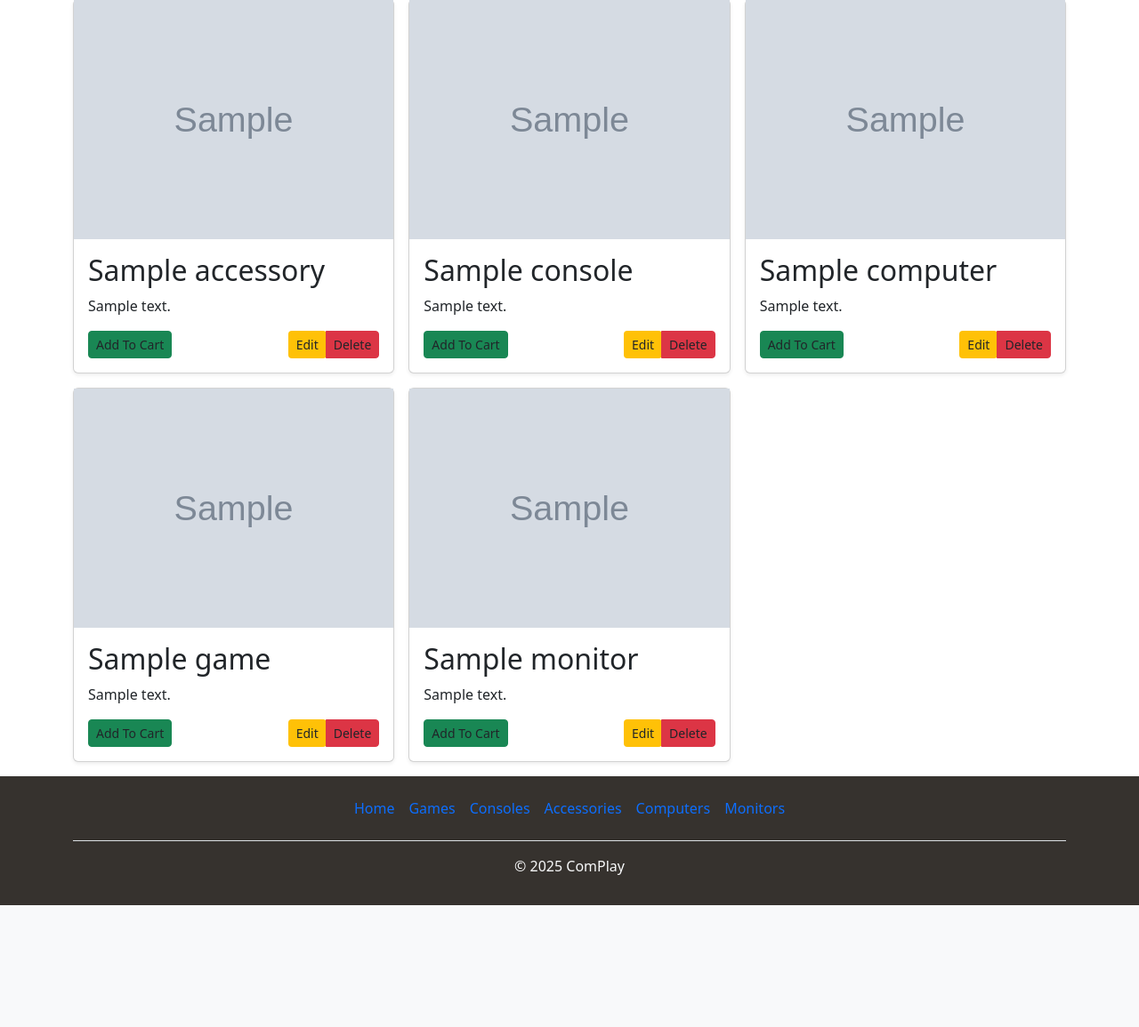
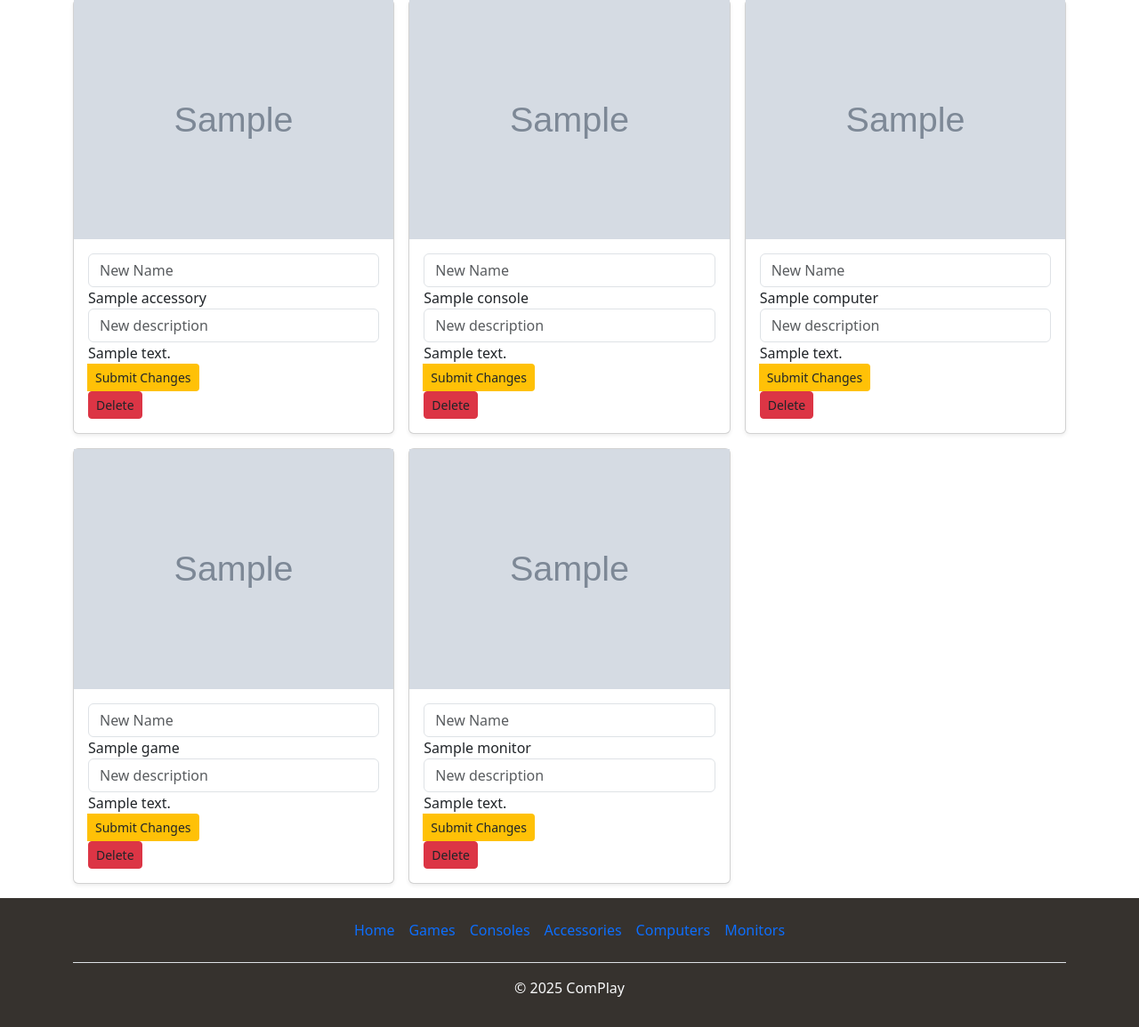
Before and after one commit to lepperson11/python-final, a Flask app: page /admin in a window 1280 px wide. Shown: the part 97-1252 px from the top of the page at 89% size. Before the commit the page ends 1115 px from the top, so only its background shows below. Run offline with Flask 3, Linux system fonts and the light colour scheme; a user stored in the database is signed in; grey boxes marked "Sample" are stand-in pictures; a database or web service that is not in the repository returns one stand-in record (values such as "Sample title").

Commit message:
added the edit and delete methods

```diff
--- a/main.py
+++ b/main.py
@@ -1,4 +1,4 @@
-from flask import Flask, render_template, request, url_for, redirect, session
+from flask import Flask, render_template, request, url_for, redirect, session, abort
 from bson import ObjectId
 from pymongo import MongoClient
 import bcrypt
@@ -19,27 +19,6 @@ computersdb = db.computers
 consolesdb = db.consoles
 gamesdb = db.games
 monitorsdb = db.monitors
-
-# class Base(DeclarativeBase):
-#     pass
-# app.config['SQLALCHEMY_DATABASE_URI'] = 'sqlite:///users.db'
-# db = SQLAlchemy(model_class=Base)
-# db.init_app(app)
-
-# login_manager = LoginManager()
-# login_manager.init_app(app)
-
-# @login_manager.user_loader
-# def load_user(user_id):
-#     return db.get_or_404(User, user_id)
-
-# class User(UserMixin, db.Model):
-#     id: Mapped[int] = mapped_column(Integer, primary_key=True)
-#     email: Mapped[str] = mapped_column(String(100), unique=True)
-#     password: Mapped[str] = mapped_column(String(100))
-
-# with app.app_context():
-#     db.create_all()
 
 @app.route('/')
 def home():
@@ -121,12 +100,10 @@ def login():
         email = request.form.get("email")
         password = request.form.get("password")
 
-        #check if email exists in database
         email_found = users.find_one({"email": email})
         if email_found:
             email_val = email_found['email']
             passwordcheck = email_found['password']
-            #encode the password and check if it matches
             if bcrypt.checkpw(password.encode('utf-8'), passwordcheck):
                 session["email"] = email_val
                 return redirect(url_for('admin'))
@@ -138,22 +115,6 @@ def login():
         else:
             message = 'Email not found'
             return render_template('login.html', message=message)
-    # if request.method == "POST":
-    #     email = request.form.get('email')
-    #     password = request.form.get('password')
-
-    #     result = db.session.execute(db.select(User).where(User.email == email))
-    #     user = result.scalar()
-
-    #     if not user:
-    #         flash("The email or password is incorrect or does not exist")
-    #         return redirect(url_for('login'))
-    #     elif not check_password_hash(user.password, password):
-    #         flash("The email or password is incorrect or does not exist")
-    #         return redirect(url_for('login'))
-    #     else:
-    #         login_user(user)
-    #         return redirect(url_for('admin'))
 
     return render_template("login.html", message = message)
 
@@ -178,27 +139,6 @@ def register():
             user_input = {'email': email, 'password': hashed}
             users.insert_one(user_input)
             return redirect(url_for('admin'))
-
-    # if request.method == "POST":
-    #     email = request.form.get('email')
-    #     result = db.session.execute(db.select(User).where(User.email == email))
-    #     user = result.scalar()
-    #     if user:
-    #         flash("You already have an account with that email, use log in instead!")
-    #         return redirect(url_for('login'))
-    #     hash_salt_pass = generate_password_hash(request.form.get('password'), method="pbkdf2:sha256", salt_length=9)
-    #     new_user = User(
-    #         email=request.form.get('email'),
-    #         password=hash_salt_pass
-    #     )
-
-    #     db.session.add(new_user)
-    #     db.session.commit()
-
-    #     login_user(new_user)
-
-    #     return redirect(url_for("admin"))
-
     return render_template("register.html")
 
 def row(row_list, name, description, image, alt, _id, type_):
@@ -211,7 +151,7 @@ def row(row_list, name, description, image, alt, _id, type_):
             type_.append(row["type"])
     return name, description, image, alt, _id, type_
 
-@app.route('/admin', methods=["GET", "POST"])
+@app.route('/admin', methods=["GET", "POST", "DELETE"])
 def admin():
     if "email" in session:
         accessories_row = list(db.accessories.find({}))
@@ -232,41 +172,62 @@ def admin():
         row(monitors_row, name_list, description_list, image_list, alt_list, id_list, type_list)
         count = len(name_list)
         if request.method == "POST":
-            return edit(request.form.get("edit_submit"), name_list, description_list, id_list, image_list, alt_list, type_list)
-        return render_template("admin.html", name_list = name_list, description_list = description_list, image_list = image_list, alt_list = alt_list, id_list = id_list, count = count, logged_in=True)
+            image = ""
+            alt = ""
+            type_ = ""
+            _id = request.form.get("_id")
+            count = 0
+            for i in id_list:
+                if str(_id) == str(i):
+                    image = image_list[count]
+                    alt = alt_list[count]
+                    type_ = type_list[count]
+                count += 1
+
+            new_name = request.form.get("name")
+            new_description = request.form.get("description")
+
+            query = {"_id": ObjectId(_id)}
+            update_fields = {
+                'image': image,
+                'alt': alt,
+                'name': new_name,
+                'description':  new_description,
+                'type': type_
+            }
+            if type_ == "games":
+                gamesdb.update_one(query, {"$set": update_fields}, upsert=True)
+            elif type_ == "consoles":
+                consolesdb.update_one(query, {"$set": update_fields}, upsert=True)
+            elif type_ == "accessories":
+                accessoriesdb.update_one(query, {"$set": update_fields}, upsert=True)
+            elif type_ == "computers":
+                computersdb.update_one(query, {"$set": update_fields}, upsert=True)
+            elif type_ == "monitors":
+                monitorsdb.update_one(query, {"$set": update_fields}, upsert=True)
+        return render_template("admin.html", name_list = name_list, description_list = description_list, image_list = image_list, alt_list = alt_list, id_list = id_list, type_list = type_list,count = count, logged_in=True)
     else:
         return redirect(url_for("login"))
 
-@app.route('/edit', methods=["GET", "POST"])
-def edit(_id, name_list, description_list, id_list, image_list, alt_list, type_list):
-
-    name = ""
-    description = ""
-    image = ""
-    alt = ""
+@app.route('/delete', methods=['POST'])
+def delete_product():
+    print("test")
     type_ = ""
-    count = 0
-    for row in id_list:
-        if str(_id) == str(row):
-            name = name_list[count]
-            description = description_list[count]
-            image = image_list[count]
-            alt = alt_list[count]
-            type_ = type_list[count]
-        count += 1
-
-    if request.method == "POST":
-        new_name = request.form.get("name")
-        new_description = request.form.get("description")
-
-        query = {"_id": ObjectId(_id)}
-        product_input = {'_id': _id, 'image': image, 'alt': alt, 'name': new_name, 'description': new_description, 'type': type_}
-        if type_ == "games":
-            gamesdb.update_one(query, {"$set":{'image': image, 'alt': alt, 'name': new_name, 'description': new_description, 'type': type_}}, upsert=True)
-
-        # return redirect(url_for('admin'))
-
-    return render_template("edit.html", name = name, description = description)
+    _id = request.form.get("_id")
+    type_ = request.form.get("type_")
+    print(type_)
+    query = {"_id": ObjectId(_id)}
+    if type_ == "games":
+        gamesdb.delete_one(query)
+    elif type_ == "consoles":
+        consolesdb.delete_one(query)
+    elif type_ == "accessories":
+        accessoriesdb.delete_one(query)
+    elif type_ == "computers":
+        computersdb.delete_one(query)
+    elif type_ == "monitors":
+        monitorsdb.delete_one(query)
+    return render_template("/index.html")
 
 @app.route('/logout', methods=["POST", "GET"])
 def logout():
--- a/templates/admin.html
+++ b/templates/admin.html
@@ -6,39 +6,41 @@
       <div class="card shadow-sm">
         <img src="{{ image_list[i] }}" alt="{{ alt_list[i] }}" />
         <div class="card-body">
-          <h2 class="card-title">{{ name_list[i] }}</h2>
-          <p class="card-text">{{ description_list[i] }}</p>
+          <form method="POST" action="">
+            <input name="name" class="form-control" placeholder="New Name" />
+            <label for="floatingInput">{{ name_list[i] }}</label>
+            <input
+              name="description"
+              class="form-control"
+              placeholder="New description"
+            />
+            <label for="floatingInput">{{ description_list[i] }}</label>
             <div class="d-flex justify-content-between align-items-center">
               <div class="btn-group d-flex">
-              <button
-                type="button"
-                class="btn btn-sm btn-outline-success bg-success text-dark"
-              >
-                Add To Cart
-              </button>
-            </div>
-            <div class="btn-group d-flex">
-              <form method="POST" action="">
-                <input
-                  type="hidden"
-                  name="edit_submit"
-                  value="{{ id_list[i] }}"
-                />
+                <input type="hidden" name="_id" value="{{ id_list[i] }}" />
                 <button
                   type="submit"
                   class="btn btn-sm btn-outline-edit bg-warning text-dark"
                 >
-                  Edit
+                  Submit Changes
                 </button>
+              </div>
+            </div>
           </form>
+          <form
+            method="post"
+            action="{{ url_for('delete_product')}}"
+            class="delete-product"
+          >
+            <input type="hidden" name="_id" value="{{ id_list[i] }}" />
+            <input type="hidden" name="type_" value="{{ type_list[i] }}" />
             <button
-                type="button"
+              type="submit"
               class="btn btn-sm btn-outline-danger bg-danger text-dark"
             >
               Delete
             </button>
-            </div>
-          </div>
+          </form>
         </div>
       </div>
     </div>
```
Also changed, not shown: templates/edit.html (deleted, +0 -29 lines). Lines whose indentation alone changed are shown as unchanged.
